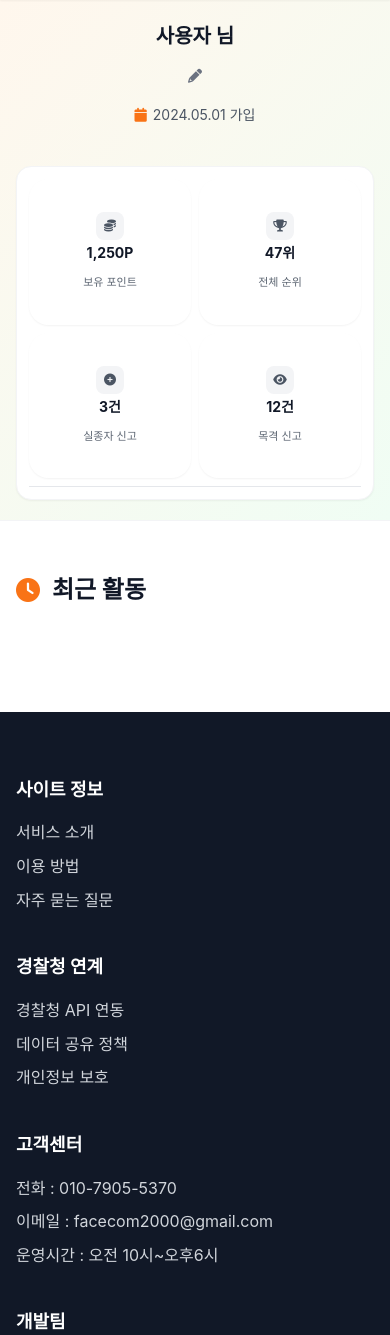
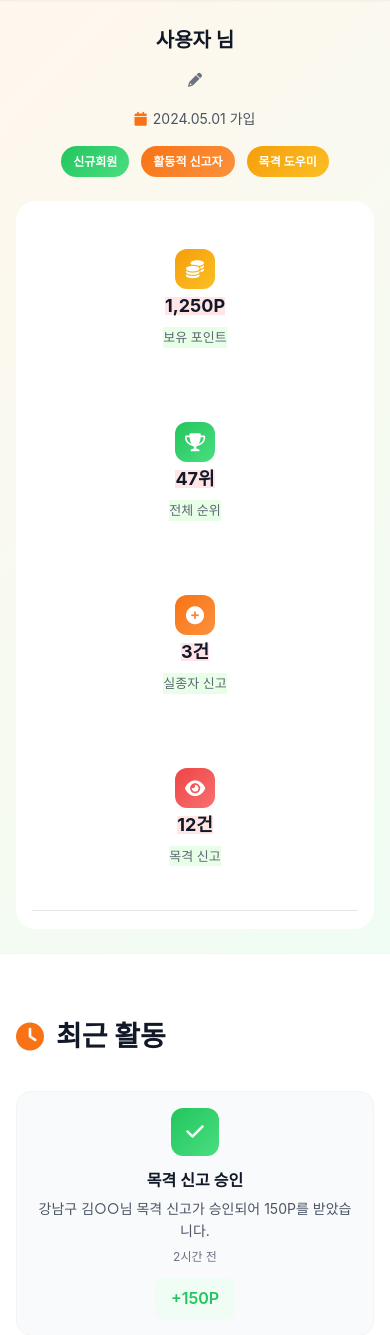
Before and after one commit to ANGIBU/songil, a Flask app: page /mypage in a window 390 px wide. Shown: the part 122-1457 px from the top of the page. Run offline with Flask 3, Linux system fonts and the light colour scheme; some libraries are stand-ins or nearby versions.

Commit message:
안기부 |  커밋된 시간: 2025-06-29 21:34:08

```diff
--- a/static/css/user.css
+++ b/static/css/user.css
@@ -141,7 +141,7 @@
 
 /* ===== 마이페이지 헤더 ===== */
 .mypage-header {
-    padding: 40px 0;
+    padding: 50px 0;
     background: linear-gradient(135deg, var(--primary-orange-bg) 0%, var(--secondary-green-bg) 100%);
     border-bottom: 1px solid var(--gray-100);
 }
@@ -216,74 +216,166 @@
     color: var(--primary-orange);
 }
 
-/* ===== 간소화된 대시보드 통계 (색상 강조 제거) ===== */
+.user-badges {
+    display: flex;
+    gap: 12px;
+    flex-wrap: wrap;
+}
+
+.badge {
+    padding: 6px 12px;
+    border-radius: 20px;
+    font-size: 12px;
+    font-weight: 600;
+    color: white;
+}
+
+.badge.new-member {
+    background: linear-gradient(135deg, var(--secondary-green) 0%, var(--secondary-green-light) 100%);
+}
+
+.badge.active-reporter {
+    background: linear-gradient(135deg, var(--primary-orange) 0%, var(--primary-orange-light) 100%);
+}
+
+.badge.witness-helper {
+    background: linear-gradient(135deg, var(--warning-amber) 0%, var(--warning-amber-light) 100%);
+}
+
+/* ===== Shadow 완전 제거 규칙 (마이페이지만) ===== */
+.mypage-header *,
+.user-dashboard *,
+.dashboard-stats-simple *,
+.stat-item,
+.stat-item *,
+.stat-number,
+.stat-label,
+div.stat-number,
+div.stat-label {
+    box-shadow: none !important;
+    filter: none !important;
+    text-shadow: none !important;
+    border: none !important;
+    outline: none !important;
+    -webkit-box-shadow: none !important;
+    -moz-box-shadow: none !important;
+    -webkit-filter: none !important;
+    -moz-filter: none !important;
+    -webkit-text-shadow: none !important;
+    -moz-text-shadow: none !important;
+}
+
+.stat-item:hover,
+.stat-item:focus,
+.stat-item:active,
+.stat-number:hover,
+.stat-number:focus,
+.stat-number:active,
+.stat-label:hover,
+.stat-label:focus,
+.stat-label:active {
+    box-shadow: none !important;
+    filter: none !important;
+    text-shadow: none !important;
+    border: none !important;
+    outline: none !important;
+    transform: none !important;
+    transition: none !important;
+    -webkit-box-shadow: none !important;
+    -moz-box-shadow: none !important;
+}
+
+/* 디버깅용 - 임시 배경색 */
+.stat-number {
+    background: rgba(255, 0, 0, 0.1) !important;
+}
+
+.stat-label {
+    background: rgba(0, 255, 0, 0.1) !important;
+}
+
+/* ===== 간소화된 대시보드 통계 ===== */
 .dashboard-stats-simple {
     display: flex;
     justify-content: space-between;
     align-items: center;
     background: white;
-    border-radius: var(--radius-lg);
-    padding: 16px 20px;
-    box-shadow: var(--shadow-sm);
+    border-radius: var(--radius-xl);
+    padding: 20px 24px;
+    box-shadow: var(--shadow-md);
     border: 1px solid var(--gray-100);
-    gap: 20px;
-    min-height: 80px;
-    max-width: 600px;
-    margin-left: auto;
+    gap: 24px;
+    min-height: 100px;
 }
 
 .stat-item {
     display: flex;
     flex-direction: column;
     align-items: center;
-    gap: 6px;
+    gap: 8px;
     flex: 1;
     text-align: center;
 }
 
 .stat-divider {
     width: 1px;
-    height: 50px;
+    height: 60px;
     border: none;
     background-color: var(--gray-200);
     margin: 0;
 }
 
 .stat-icon {
-    width: 32px;
-    height: 32px;
-    border-radius: var(--radius-sm);
+    width: 40px;
+    height: 40px;
+    border-radius: var(--radius-md);
     display: flex;
     align-items: center;
     justify-content: center;
-    font-size: 14px;
-    color: var(--gray-600);
-    background: var(--gray-100);
+    font-size: 18px;
+    color: white;
     flex-shrink: 0;
 }
 
+.stat-item.points .stat-icon {
+    background: linear-gradient(135deg, var(--warning-amber) 0%, var(--warning-amber-light) 100%);
+}
+
+.stat-item.ranking .stat-icon {
+    background: linear-gradient(135deg, var(--secondary-green) 0%, var(--secondary-green-light) 100%);
+}
+
+.stat-item.reports .stat-icon {
+    background: linear-gradient(135deg, var(--primary-orange) 0%, var(--primary-orange-light) 100%);
+}
+
+.stat-item.witnesses .stat-icon {
+    background: linear-gradient(135deg, var(--danger-red) 0%, var(--danger-red-light) 100%);
+}
+
 .stat-number {
-    font-size: 16px;
+    font-size: 20px;
     font-weight: 700;
     color: var(--gray-900);
     line-height: 1;
+    margin-bottom: 4px;
 }
 
 .stat-label {
-    font-size: 12px;
+    font-size: 13px;
     color: var(--gray-600);
 }
 
 /* ===== 최근 활동 섹션 ===== */
 .recent-activity {
-    padding: 50px 0;
+    padding: 60px 0;
     background: white;
 }
 
 .recent-activity h2 {
-    font-size: 24px;
+    font-size: 28px;
     color: var(--gray-900);
-    margin-bottom: 28px;
+    margin-bottom: 32px;
     display: flex;
     align-items: center;
     gap: 12px;
@@ -296,17 +388,17 @@
 .activity-summary {
     display: flex;
     flex-direction: column;
-    gap: 16px;
-    margin-bottom: 24px;
+    gap: 20px;
+    margin-bottom: 32px;
 }
 
 .activity-item {
     display: flex;
     align-items: center;
-    gap: 16px;
-    padding: 20px;
+    gap: 20px;
+    padding: 24px;
     background: var(--gray-50);
-    border-radius: var(--radius-md);
+    border-radius: var(--radius-lg);
     border: 1px solid var(--gray-100);
     transition: var(--transition-base);
 }
@@ -314,17 +406,17 @@
 .activity-item:hover {
     background: white;
     box-shadow: var(--shadow-md);
-    transform: translateY(-1px);
+    transform: translateY(-2px);
 }
 
 .activity-icon {
-    width: 40px;
-    height: 40px;
-    border-radius: var(--radius-sm);
+    width: 48px;
+    height: 48px;
+    border-radius: var(--radius-md);
     display: flex;
     align-items: center;
     justify-content: center;
-    font-size: 16px;
+    font-size: 20px;
     color: white;
     flex-shrink: 0;
 }
@@ -346,27 +438,27 @@
 }
 
 .activity-title {
-    font-size: 15px;
+    font-size: 16px;
     font-weight: 600;
     color: var(--gray-900);
-    margin-bottom: 3px;
+    margin-bottom: 4px;
 }
 
 .activity-description {
-    font-size: 13px;
+    font-size: 14px;
     color: var(--gray-600);
-    margin-bottom: 3px;
+    margin-bottom: 4px;
 }
 
 .activity-time {
-    font-size: 11px;
+    font-size: 12px;
     color: var(--gray-500);
 }
 
 .activity-points {
-    font-size: 14px;
+    font-size: 16px;
     font-weight: 600;
-    padding: 6px 12px;
+    padding: 8px 16px;
     border-radius: var(--radius-sm);
 }
 
@@ -560,17 +623,15 @@
     }
 
     .dashboard-stats-simple {
-        max-width: none;
-        margin-left: 0;
         flex-wrap: wrap;
-        gap: 16px;
+        gap: 20px;
         justify-content: center;
-        padding: 16px 20px;
+        padding: 20px 24px;
     }
 
     .stat-item {
-        flex: 1 1 calc(50% - 8px);
-        min-width: 140px;
+        flex: 1 1 calc(50% - 10px);
+        min-width: 180px;
     }
 
     .stat-divider {
@@ -591,7 +652,7 @@
     }
 
     .mypage-header {
-        padding: 28px 0;
+        padding: 32px 0;
     }
 
     .user-profile {
@@ -609,32 +670,11 @@
         gap: 16px;
     }
 
-    .dashboard-stats-simple {
-        gap: 12px;
-        padding: 14px 16px;
-        min-height: 70px;
+    .user-badges {
+        justify-content: center;
     }
 
-    .stat-icon {
-        width: 28px;
-        height: 28px;
-        font-size: 12px;
-    }
 
-    .stat-number {
-        font-size: 15px;
-    }
-
-    .stat-label {
-        font-size: 11px;
-    }
-
-    .activity-item {
-        padding: 16px;
-        flex-direction: column;
-        text-align: center;
-        gap: 12px;
-    }
 
     .modal-content {
         margin: 0 16px;
@@ -653,7 +693,7 @@
 
 @media (max-width: 480px) {
     .mypage-header {
-        padding: 20px 0;
+        padding: 24px 0;
     }
 
     .username {
@@ -661,21 +701,24 @@
     }
 
     .dashboard-stats-simple {
-        gap: 8px;
-        padding: 12px;
-        min-height: 60px;
-    }
-
-    .stat-item {
-        min-width: 120px;
+        gap: 10px;
+        padding: 16px;
     }
 
     .stat-number {
-        font-size: 14px;
+        font-size: 18px;
+    }
+
+    .stat-divider {
+        width: 50%;
+        margin: 2px 0;
     }
 
     .activity-item {
-        padding: 14px;
+        padding: 16px;
+        flex-direction: column;
+        text-align: center;
+        gap: 12px;
     }
 
     .modal-header,
--- a/static/js/mypage.js
+++ b/static/js/mypage.js
@@ -13,6 +13,7 @@
         points: 1250,
         rank: 47,
         joinDate: '2024.05.01',
+        badges: ['신규회원', '활동적 신고자', '목격 도우미'],
         stats: {
             reports: 3,
             witnesses: 12,
@@ -24,11 +25,7 @@
         }
     },
     activityHistory: [],
-    displayedActivities: [],
-    currentPage: 0,
-    activitiesPerPage: 5,
     isLoading: false,
-    hasMoreActivities: true,
     errors: {}
 };
 
@@ -59,15 +56,12 @@
                 phone: '010-1234-5678'
             };
 
-            // 활동 내역 로드 (12개 샘플 데이터)
+            // 활동 내역 로드
             mypageState.activityHistory = getDummyActivityData();
-            mypageState.displayedActivities = mypageState.activityHistory.slice(0, mypageState.activitiesPerPage);
-            mypageState.hasMoreActivities = mypageState.activityHistory.length > mypageState.activitiesPerPage;
 
             mypageState.isLoading = false;
             updateLoadingState();
             updateUI();
-            updateLoadMoreButton();
         }, 500);
 
     } catch (error) {
@@ -77,7 +71,7 @@
     }
 }
 
-// 12개 더미 활동 데이터
+// 더미 활동 데이터
 function getDummyActivityData() {
     return [
         {
@@ -106,171 +100,8 @@
             points: -500,
             timestamp: new Date(Date.now() - 24 * 60 * 60 * 1000).toISOString(),
             status: 'completed'
-        },
-        {
-            id: 4,
-            type: 'missing_report',
-            title: '실종자 신고 접수',
-            description: '용산구 이○○님에 대한 실종자 신고가 접수되었습니다.',
-            points: 200,
-            timestamp: new Date(Date.now() - 2 * 24 * 60 * 60 * 1000).toISOString(),
-            status: 'approved'
-        },
-        {
-            id: 5,
-            type: 'witness_approved',
-            title: '목격 신고 승인',
-            description: '마포구 정○○님 목격 신고가 승인되어 120P를 받았습니다.',
-            points: 120,
-            timestamp: new Date(Date.now() - 3 * 24 * 60 * 60 * 1000).toISOString(),
-            status: 'completed'
-        },
-        {
-            id: 6,
-            type: 'points_earned',
-            title: '일일 출석 보상',
-            description: '7일 연속 출석으로 보너스 포인트를 받았습니다.',
-            points: 50,
-            timestamp: new Date(Date.now() - 4 * 24 * 60 * 60 * 1000).toISOString(),
-            status: 'completed'
-        },
-        {
-            id: 7,
-            type: 'witness_submitted',
-            title: '목격 신고 제출',
-            description: '송파구 최○○님에 대한 목격 정보를 신고했습니다.',
-            points: 0,
-            timestamp: new Date(Date.now() - 5 * 24 * 60 * 60 * 1000).toISOString(),
-            status: 'pending'
-        },
-        {
-            id: 8,
-            type: 'shop_purchase',
-            title: '포인트샵 구매',
-            description: '편의점 상품권 5,000원을 구매했습니다.',
-            points: -1000,
-            timestamp: new Date(Date.now() - 6 * 24 * 60 * 60 * 1000).toISOString(),
-            status: 'completed'
-        },
-        {
-            id: 9,
-            type: 'witness_approved',
-            title: '목격 신고 승인',
-            description: '강서구 윤○○님 목격 신고가 승인되어 180P를 받았습니다.',
-            points: 180,
-            timestamp: new Date(Date.now() - 7 * 24 * 60 * 60 * 1000).toISOString(),
-            status: 'completed'
-        },
-        {
-            id: 10,
-            type: 'missing_report',
-            title: '실종자 신고 접수',
-            description: '노원구 한○○님에 대한 실종자 신고가 접수되었습니다.',
-            points: 200,
-            timestamp: new Date(Date.now() - 8 * 24 * 60 * 60 * 1000).toISOString(),
-            status: 'approved'
-        },
-        {
-            id: 11,
-            type: 'points_earned',
-            title: '포인트 적립',
-            description: '신고 검증 참여로 포인트를 받았습니다.',
-            points: 30,
-            timestamp: new Date(Date.now() - 9 * 24 * 60 * 60 * 1000).toISOString(),
-            status: 'completed'
-        },
-        {
-            id: 12,
-            type: 'witness_submitted',
-            title: '목격 신고 제출',
-            description: '중구 조○○님에 대한 목격 정보를 신고했습니다.',
-            points: 0,
-            timestamp: new Date(Date.now() - 10 * 24 * 60 * 60 * 1000).toISOString(),
-            status: 'pending'
         }
     ];
-}
-
-// 더많은 활동 로드
-function loadMoreActivities() {
-    if (mypageState.isLoading || !mypageState.hasMoreActivities) return;
-
-    mypageState.isLoading = true;
-
-    // 로딩 버튼 상태
-    const loadMoreBtn = document.getElementById('loadMoreBtn');
-    if (loadMoreBtn) {
-        loadMoreBtn.innerHTML = '<i class="fas fa-spinner fa-spin"></i> 로딩 중...';
-        loadMoreBtn.disabled = true;
-    }
-
-    // 다음 페이지 활동들 가져오기
-    setTimeout(() => {
-        const nextPage = mypageState.currentPage + 1;
-        const startIndex = nextPage * mypageState.activitiesPerPage;
-        const endIndex = startIndex + mypageState.activitiesPerPage;
-
-        const newActivities = mypageState.activityHistory.slice(startIndex, endIndex);
-
-        if (newActivities.length > 0) {
-            mypageState.displayedActivities = [...mypageState.displayedActivities, ...newActivities];
-            mypageState.currentPage = nextPage;
-
-            // 더 불러올 활동이 있는지 확인
-            mypageState.hasMoreActivities = endIndex < mypageState.activityHistory.length;
-
-            updateActivityFeed();
-            updateLoadMoreButton();
-
-            // 새로 추가된 항목들에 애니메이션 적용
-            if (typeof gsap !== 'undefined') {
-                const newItems = document.querySelectorAll('.activity-item:not(.animated)');
-                gsap.from(newItems, {
-                    duration: 0.4,
-                    y: 20,
-                    opacity: 0,
-                    stagger: 0.1,
-                    ease: 'power2.out',
-                    onComplete: () => {
-                        newItems.forEach(item => item.classList.add('animated'));
-                    }
-                });
-            }
-        } else {
-            mypageState.hasMoreActivities = false;
-            updateLoadMoreButton();
-        }
-
-        mypageState.isLoading = false;
-
-        // 버튼 복원
-        if (loadMoreBtn) {
-            loadMoreBtn.disabled = false;
-            loadMoreBtn.innerHTML = '<i class="fas fa-plus"></i> 더보기 (5개)';
-        }
-    }, 800);
-}
-
-// 더보기 버튼 상태 업데이트
-function updateLoadMoreButton() {
-    const loadMoreContainer = document.getElementById('loadMoreContainer');
-    const noMoreActivities = document.getElementById('noMoreActivities');
-
-    if (mypageState.hasMoreActivities) {
-        if (loadMoreContainer) loadMoreContainer.style.display = 'block';
-        if (noMoreActivities) noMoreActivities.style.display = 'none';
-
-        // 남은 활동 수 계산
-        const remainingActivities = mypageState.activityHistory.length - mypageState.displayedActivities.length;
-        const loadMoreBtn = document.getElementById('loadMoreBtn');
-        if (loadMoreBtn && !mypageState.isLoading) {
-            const loadCount = Math.min(remainingActivities, mypageState.activitiesPerPage);
-            loadMoreBtn.innerHTML = `<i class="fas fa-plus"></i> 더보기 (${loadCount}개)`;
-        }
-    } else {
-        if (loadMoreContainer) loadMoreContainer.style.display = 'none';
-        if (noMoreActivities) noMoreActivities.style.display = 'block';
-    }
 }
 
 // 이벤트 리스너 설정
@@ -485,7 +316,7 @@
 function initializeAnimations() {
     if (typeof gsap === 'undefined') return;
 
-    // 페이지 로드 애니메이션
+    // 페이지 로드 애니메이션 (shadow 효과 제거)
     gsap.timeline()
         .from('.user-dashboard', {
             duration: 0.8,
@@ -506,11 +337,11 @@
             ease: 'power2.out'
         }, '-=0.2');
 
-    // 스크롤 트리거 설정
+    // 스크롤 트리거 설정 (shadow 효과 제거)
     if (gsap.registerPlugin && typeof ScrollTrigger !== 'undefined') {
         gsap.registerPlugin(ScrollTrigger);
 
-        // 통계 항목 개별 애니메이션
+        // 통계 항목 개별 애니메이션 (shadow 제거)
         gsap.utils.toArray('.stat-item').forEach((item, index) => {
             gsap.from(item, {
                 scrollTrigger: {
@@ -572,16 +403,18 @@
 // 통계 업데이트
 function updateStats() {
     const stats = mypageState.userProfile.stats;
+
+    // 승인률은 제거되었으므로 다른 필요한 통계 업데이트만 수행
 }
 
 // 활동 피드 업데이트
 function updateActivityFeed() {
     const activityContainer = document.querySelector('.activity-summary');
-    if (!activityContainer) return;
+    if (!activityContainer || !mypageState.activityHistory.length) return;
 
-    const activities = mypageState.displayedActivities;
+    const recentActivities = mypageState.activityHistory.slice(0, 3);
 
-    activityContainer.innerHTML = activities.map(activity => `
+    activityContainer.innerHTML = recentActivities.map(activity => `
         <div class="activity-item">
             <div class="activity-icon ${getActivityIconClass(activity.type)}">
                 <i class="fas ${getActivityIcon(activity.type)}"></i>
@@ -748,8 +581,7 @@
         .replace('mm', minutes);
 }
 
-// 전역 함수로 내보내기
+// 전역 함수로 내보내기 - 중요: HTML에서 사용할 수 있도록
 window.openProfileEditModal = openProfileEditModal;
 window.closeProfileEditModal = closeProfileEditModal;
 window.handleProfileEdit = handleProfileEdit;
-window.loadMoreActivities = loadMoreActivities;
--- a/templates/user/mypage.html
+++ b/templates/user/mypage.html
@@ -24,6 +24,11 @@
                             <i class="fas fa-calendar"></i>
                             2024.05.01 가입
                         </span>
+                    </div>
+                    <div class="user-badges">
+                        <span class="badge new-member">신규회원</span>
+                        <span class="badge active-reporter">활동적 신고자</span>
+                        <span class="badge witness-helper">목격 도우미</span>
                     </div>
                 </div>
             </div>
@@ -77,20 +82,47 @@
             <i class="fas fa-clock"></i>
             최근 활동
         </h2>
-        <div class="activity-summary" id="activitySummary">
-        </div>
-        <div class="load-more-container" id="loadMoreContainer" style="display: none;">
-            <button class="btn btn-outline load-more-btn" id="loadMoreBtn" onclick="loadMoreActivities()">
-                <i class="fas fa-plus"></i>
-                더보기 (5개)
-            </button>
-        </div>
-        <div class="no-more-activities" id="noMoreActivities" style="display: none;">
-            <p>모든 활동을 불러왔습니다.</p>
+        <div class="activity-summary">
+            <div class="activity-item">
+                <div class="activity-icon success">
+                    <i class="fas fa-check"></i>
+                </div>
+                <div class="activity-content">
+                    <div class="activity-title">목격 신고 승인</div>
+                    <div class="activity-description">강남구 김○○님 목격 신고가 승인되어 150P를 받았습니다.</div>
+                    <div class="activity-time">2시간 전</div>
+                </div>
+                <div class="activity-points positive">+150P</div>
+            </div>
+
+            <div class="activity-item">
+                <div class="activity-icon info">
+                    <i class="fas fa-eye"></i>
+                </div>
+                <div class="activity-content">
+                    <div class="activity-title">목격 신고 제출</div>
+                    <div class="activity-description">서초구 박○○님에 대한 목격 정보를 신고했습니다.</div>
+                    <div class="activity-time">5시간 전</div>
+                </div>
+                <div class="activity-status pending">검토중</div>
+            </div>
+
+            <div class="activity-item">
+                <div class="activity-icon purchase">
+                    <i class="fas fa-shopping-cart"></i>
+                </div>
+                <div class="activity-content">
+                    <div class="activity-title">포인트샵 구매</div>
+                    <div class="activity-description">스타벅스 아메리카노를 구매했습니다.</div>
+                    <div class="activity-time">1일 전</div>
+                </div>
+                <div class="activity-points negative">-500P</div>
+            </div>
         </div>
     </div>
 </section>
 
+<!-- 프로필 수정 모달 -->
 <div class="profile-edit-modal" id="profileEditModal">
     <div class="modal-overlay" onclick="closeProfileEditModal()"></div>
     <div class="modal-content">
```
Also changed, not shown: other parts of static/css/user.css (+4 -33 lines).
